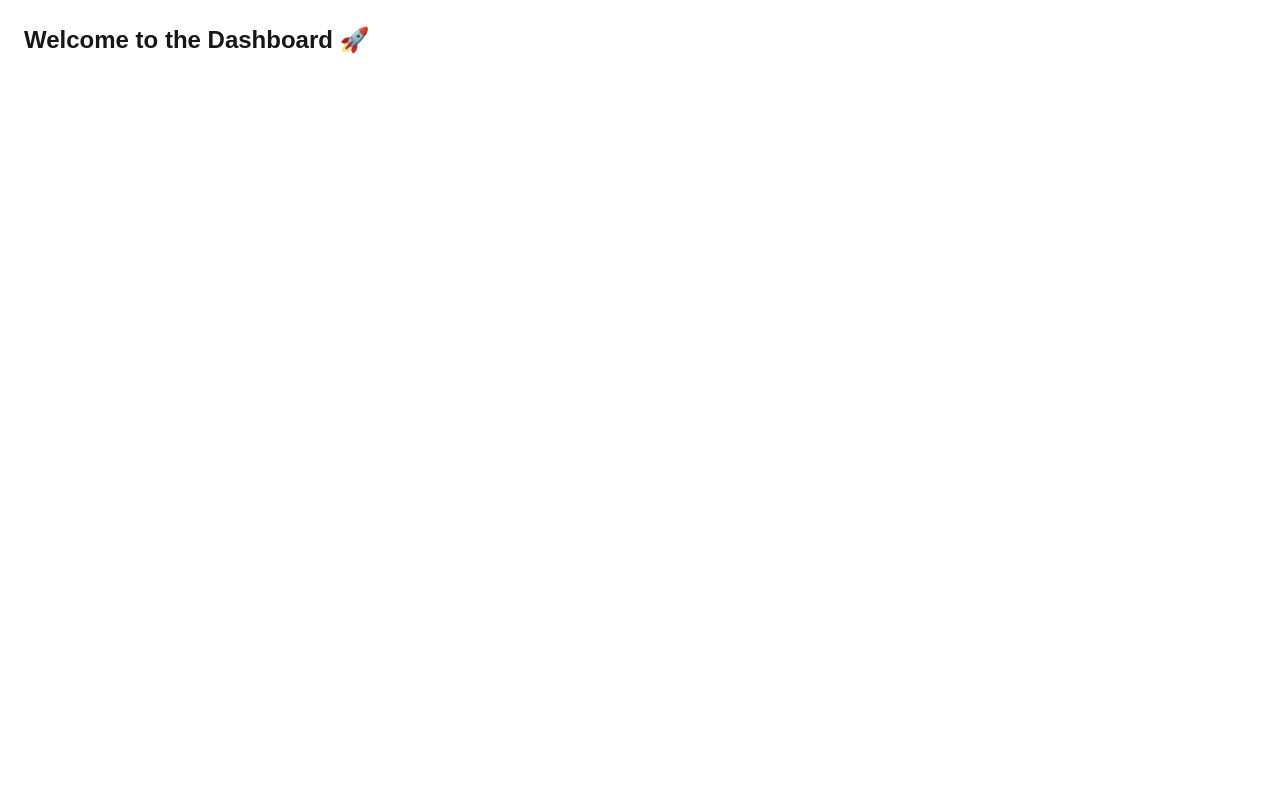
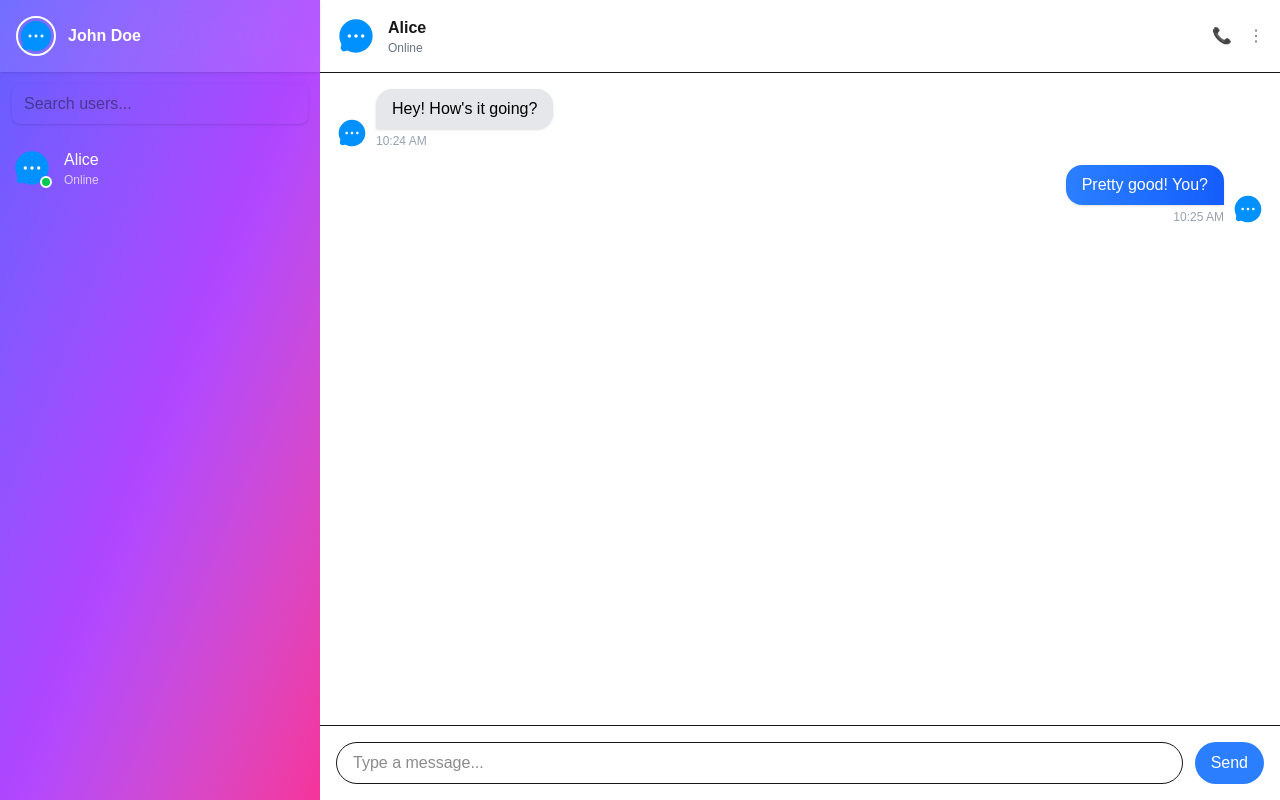
Before and after one commit to SreekuttanPS/just-chat-next, a Next.js app: page /dashboard in a window 1280 px wide. Built offline with nearby package versions, Linux system fonts and the light colour scheme.

Commit message:
Logout added, Dashboard UI created

```diff
--- /dev/null
+++ b/src/app/api/auth/logout/route.ts
@@ -0,0 +1,18 @@
+import { NextResponse } from "next/server";
+
+export async function POST() {
+  const res = NextResponse.json({ message: "Logged out successfully" });
+
+  // Clear the cookie by setting it with maxAge=0 and empty value
+  res.cookies.set({
+    name: "token",
+    value: "",
+    httpOnly: true,
+    secure: process.env.NODE_ENV === "production",
+    sameSite: "strict",
+    path: "/",
+    maxAge: 0,
+  });
+
+  return res;
+}
--- a/src/app/dashboard/page.tsx
+++ b/src/app/dashboard/page.tsx
@@ -1,5 +1,151 @@
+"use client";
+
+import Image from "next/image";
+import { useRouter } from "next/navigation";
+
+import chatImage from "@/assets/chat.svg";
+
 export default function DashboardPage() {
+  const router = useRouter();
+  const onLogout = async () => {
+    try {
+      const res = await fetch("/api/auth/logout", {
+        method: "POST",
+        headers: { "Content-Type": "application/json" },
+      });
+
+      if (res.ok) {
+        router.push("/");
+      }
+    } catch {
+      alert("Logout failed!");
+    }
+  };
   return (
-    <h1 className="text-2xl font-bold p-6">Welcome to the Dashboard 🚀</h1>
+    <section>
+      {/* <h1 className="text-2xl font-bold p-6 text-center">
+      Welcome to the Dashboard 🚀
+      </h1>
+      <div className="text-center">
+      <button className="border px-3 py-2 cursor-pointer" onClick={onLogout}>
+        Logout
+      </button>
+      </div> */}
+      <div className="flex flex-col md:flex-row h-screen bg-gray-100 dark:bg-gray-900">
+      {/* Left Panel: User List */}
+      <div className="w-full md:w-1/3 lg:w-1/4 bg-gradient-to-br from-indigo-500 via-purple-500 to-pink-500 text-white dark:from-indigo-900 dark:via-purple-900 dark:to-pink-900 dark:text-gray-100 flex flex-col">
+        {/* Logged-in User Bar */}
+        <div className="flex items-center gap-3 p-4 sticky top-0 bg-white/10 backdrop-blur-md shadow-sm dark:bg-gray-900/30">
+        <Image
+          src={chatImage}
+          className="w-10 h-10 rounded-full border-2 border-white"
+          alt="Profile"
+        />
+        <div className="font-semibold">John Doe</div>
+        </div>
+
+        {/* Search Bar */}
+        <div className="p-3">
+        <input
+          type="text"
+          placeholder="Search users..."
+          className="w-full px-3 py-2 rounded-lg text-gray-900 focus:outline-none focus:ring-2 focus:ring-white shadow-sm dark:bg-gray-800 dark:text-gray-100 dark:placeholder-gray-400 dark:focus:ring-gray-100"
+        />
+        </div>
+
+        {/* User List */}
+        <div className="overflow-y-auto flex-1">
+        {/* User Item */}
+        <div className="flex items-center gap-3 p-3 hover:bg-white/10 cursor-pointer dark:hover:bg-gray-800/40">
+          <div className="relative">
+          <Image
+            src={chatImage}
+            className="w-10 h-10 rounded-full"
+            alt="User"
+          />
+          <span className="absolute bottom-0 right-0 w-3 h-3 bg-green-500 rounded-full border-2 border-white"></span>
+          </div>
+          <div>
+          <p className="font-medium">Alice</p>
+          <p className="text-xs text-white/70 dark:text-gray-300">Online</p>
+          </div>
+        </div>
+        {/* More users here */}
+        </div>
+      </div>
+
+      {/* Right Panel: Chat Section */}
+      <div className="flex-1 flex flex-col bg-white dark:bg-gray-950">
+        {/* Chat Header */}
+        <div className="flex items-center justify-between p-4 border-b dark:border-gray-800">
+        <div className="flex items-center gap-3">
+          <Image
+          src={chatImage}
+          className="w-10 h-10 rounded-full"
+          alt="Recipient"
+          />
+          <div>
+          <p className="font-semibold">Alice</p>
+          <p className="text-xs text-gray-500 dark:text-gray-300">Online</p>
+          </div>
+        </div>
+        <div className="flex items-center gap-4 text-gray-500 dark:text-gray-300">
+          <button type="button">📞</button>
+          <button type="button">⋮</button>
+        </div>
+        </div>
+
+        {/* Chat Messages */}
+        <div className="flex-1 p-4 overflow-y-auto space-y-4">
+        {/* Recipient Message */}
+        <div className="flex items-end gap-2">
+          <Image
+          src={chatImage}
+          className="w-8 h-8 rounded-full"
+          alt=""
+          />
+          <div>
+          <div className="bg-gray-200 text-black px-4 py-2 rounded-2xl rounded-bl-none shadow-sm max-w-xs dark:bg-gray-800 dark:text-gray-100">
+            Hey! How&apos;s it going?
+          </div>
+          <div className="text-xs text-gray-400 mt-1 dark:text-gray-500">10:24 AM</div>
+          </div>
+        </div>
+
+        {/* Sender Message */}
+        <div className="flex items-end gap-2 justify-end">
+          <div>
+          <div className="bg-gradient-to-r from-blue-500 to-blue-600 text-white px-4 py-2 rounded-2xl rounded-br-none shadow-sm max-w-xs dark:from-blue-800 dark:to-blue-900">
+            Pretty good! You?
+          </div>
+          <div className="text-xs text-gray-400 mt-1 text-right dark:text-gray-500">
+            10:25 AM
+          </div>
+          </div>
+          <Image
+          src={chatImage}
+          className="w-8 h-8 rounded-full"
+          alt=""
+          />
+        </div>
+        </div>
+
+        {/* Chat Input */}
+        <div className="p-4 border-t flex gap-3 dark:border-gray-800">
+        <input
+          type="text"
+          placeholder="Type a message..."
+          className="flex-1 px-4 py-2 rounded-full border focus:outline-none focus:ring-2 focus:ring-blue-500 dark:bg-gray-800 dark:text-gray-100 dark:placeholder-gray-400 dark:border-gray-700 dark:focus:ring-blue-400"
+        />
+        <button
+          type="button"
+          className="bg-blue-500 text-white px-4 py-2 rounded-full hover:bg-blue-600 dark:bg-blue-700 dark:hover:bg-blue-800"
+        >
+          Send
+        </button>
+        </div>
+      </div>
+      </div>
+    </section>
   );
 }
--- a/src/app/page.tsx
+++ b/src/app/page.tsx
@@ -1,11 +1,17 @@
 import ChatWindow from "@/components/ChatWindow";
 import UserList from "@/components/UserList";
 import Image from "next/image";
+import Link from "next/link";
 
 export default function Home() {
   return (
-    <div className="flex flex-1 items-center justify-center">
-      <button className="border p-3 rounded-2xl">Start chatting</button>
+    <div className="flex flex-1 items-center justify-center h-screen gap-3">
+      <Link href={"auth/login"} className="border p-3 rounded-2xl hover:scale-105 transition ease-in-out">
+        Login
+      </Link>
+      <Link href={"auth/signup"} className="border p-3 rounded-2xl hover:scale-105 transition ease-in-out">
+        Sign Up
+      </Link>
     </div>
   );
 }
--- a/src/middleware.ts
+++ b/src/middleware.ts
@@ -36,10 +36,9 @@ export async function middleware(req: NextRequest) {
   }
 }
 
-// Tell Next.js which routes need protection
 export const config = {
   matcher: [
-    "/api/protected/:path*", // example protected routes
+    "/api/protected/:path*",
     "/dashboard/:path*",
   ],
 };
```
Also changed, not shown: src/assets/chat.svg (renamed from public/chat.svg).
